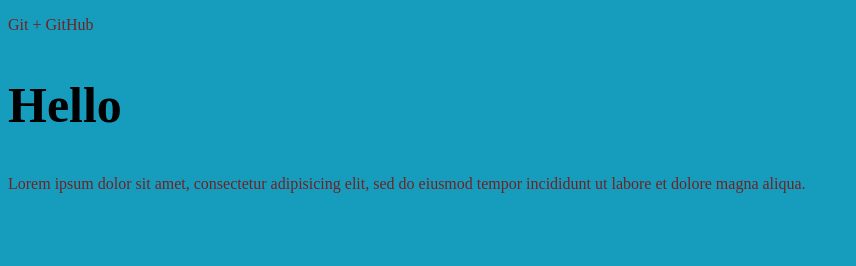
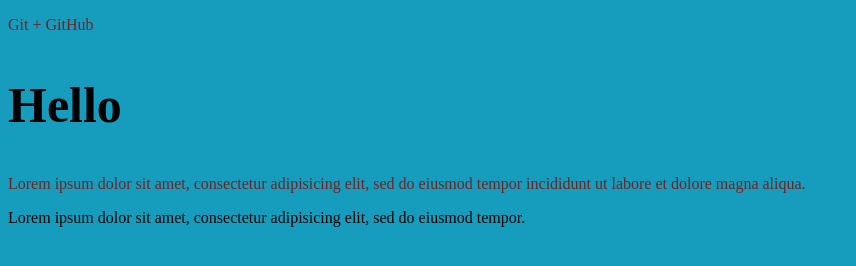
Before and after one commit to savik7/git_test, a plain HTML site: page index.html in a window 1280 px wide. Shown: the whole page, without its empty margins (0-856 px from the left). Drawn offline with Linux system fonts and the light colour scheme.

```diff
--- a/index.html
+++ b/index.html
@@ -9,5 +9,6 @@
     <p>Git + GitHub</p>
     <h2>Hello</h2>
     <p>Lorem ipsum dolor sit amet, consectetur adipisicing elit, sed do eiusmod tempor incididunt ut labore et dolore magna aliqua.</p>
+    Lorem ipsum dolor sit amet, consectetur adipisicing elit, sed do eiusmod tempor.
   </body>
 </html>
```
Also changed, not shown: about.html (added).
